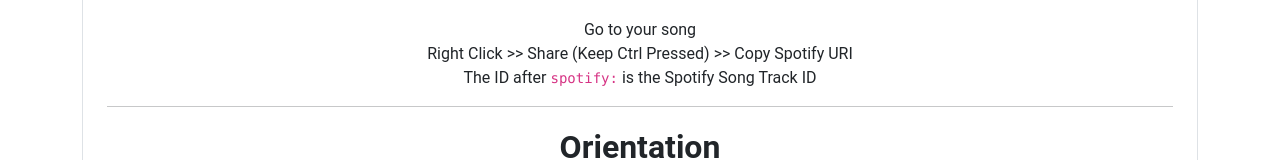
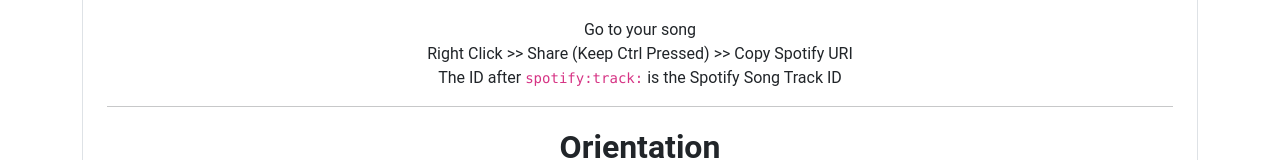
Before and after one commit to AmreshSinha/Spotify-Cards-API, a website: page public/index.html in a window 1280 px wide. Shown: the part 1603-1763 px from the top of the page. Drawn offline with nearby package versions, Linux system fonts and the light colour scheme.

Commit message:
The id after spotify:track: is the track id, so fixed. Sample text which was copied by the said method:  'spotify:track:05iALOptaNoV3EmXnxz1IJ'

```diff
--- a/public/index.html
+++ b/public/index.html
@@ -156,7 +156,7 @@
             Right Click >> Share (Keep Ctrl Pressed) >> Copy Spotify URI
           </li>
           <li>
-            The ID after <code>spotify:</code> is the Spotify Song Track ID
+            The ID after <code>spotify:track:</code> is the Spotify Song Track ID
           </li>
         </ul>
         <hr />
```
